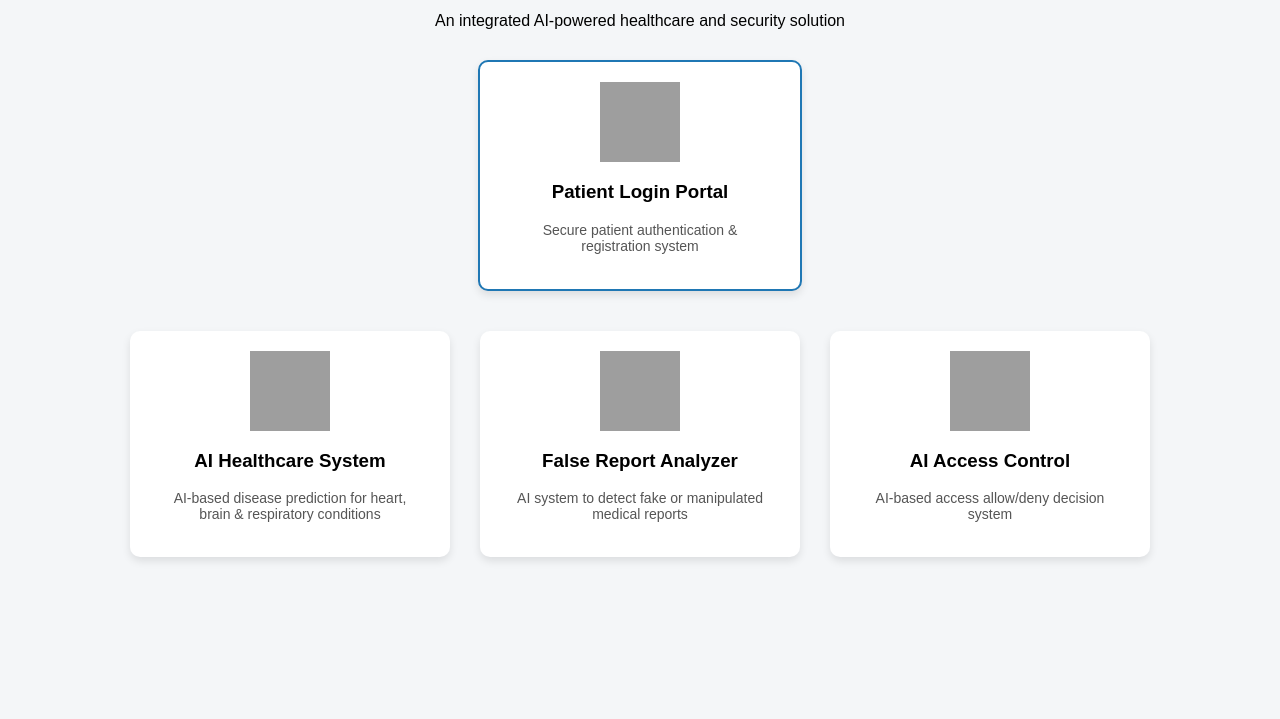
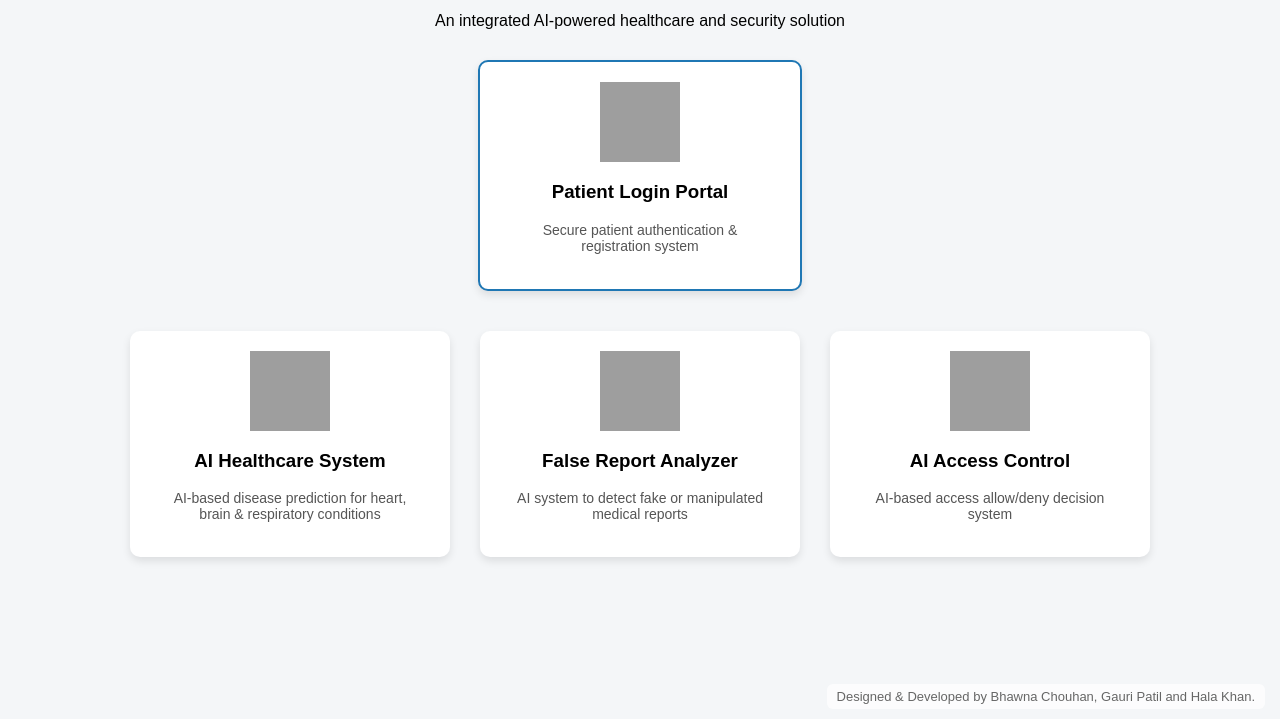
Before and after one commit to halakhan2007/MediShield-AI, a plain HTML site: page index.html in a window 1280 px wide. Shown: the part 81-800 px from the top of the page. Drawn offline with Linux system fonts and the light colour scheme; grey boxes are pictures that could not be loaded.

Commit message:
Add footer with design credits to index.html
Added a footer with design credits to the HTML file.

```diff
--- a/index.html
+++ b/index.html
@@ -59,6 +59,16 @@
             font-size: 14px;
             color: #555;
         }
+        .footer {
+            position: fixed;
+            bottom: 10px;
+            right: 15px;
+            font-size: 13px;
+            color: #666;
+            background: rgba(255, 255, 255, 0.7);
+            padding: 5px 10px;
+            border-radius: 6px;
+        }
     </style>
 </head>
 
@@ -101,6 +111,10 @@
         <h3>AI Access Control</h3>
         <p>AI-based access allow/deny decision system</p>
     </div>
+    <div class="footer">
+        Designed & Developed by Bhawna Chouhan, Gauri Patil and Hala Khan.
+    </div>
 
 </div>
+</body>
 </html>
```
